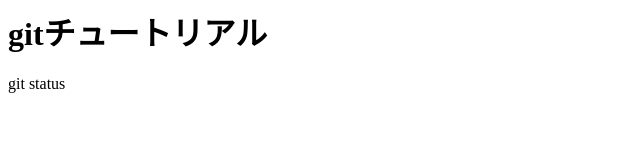
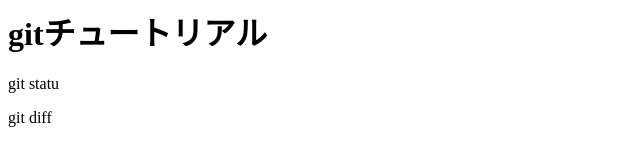
Before and after one commit to yusuke20214/git_tutorial, a plain HTML site: page index.html in a window 1280 px wide. Shown: the full height of the page, 0-640 px from the left. Drawn offline with Linux system fonts and the light colour scheme.

Commit message:
git diffを追記

```diff
--- a/index.html
+++ b/index.html
@@ -1,2 +1,3 @@
 <h1>gitチュートリアル</h1>
-<p>git status</p>
+<p>git statu</p>
+<p>git diff</p>
```
